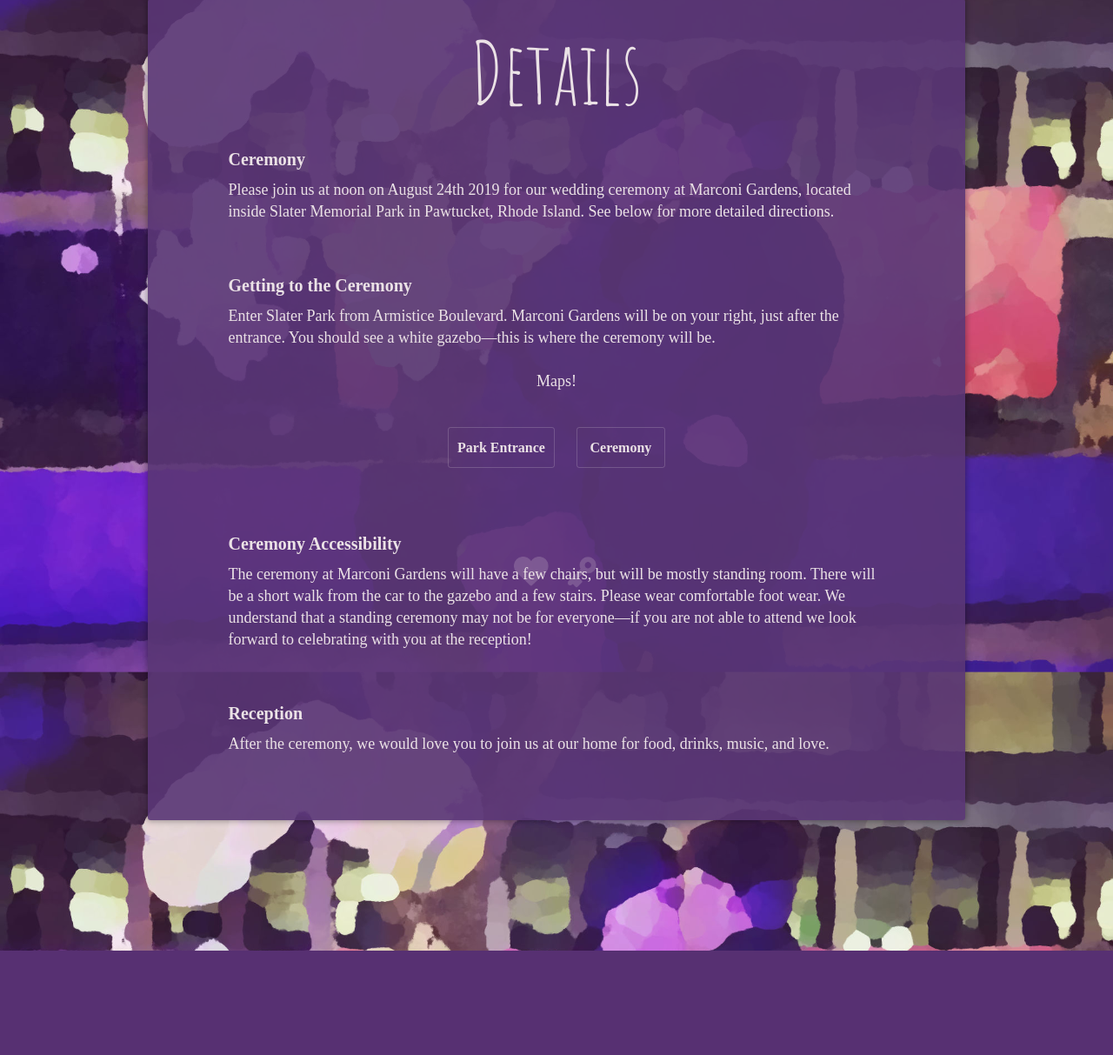
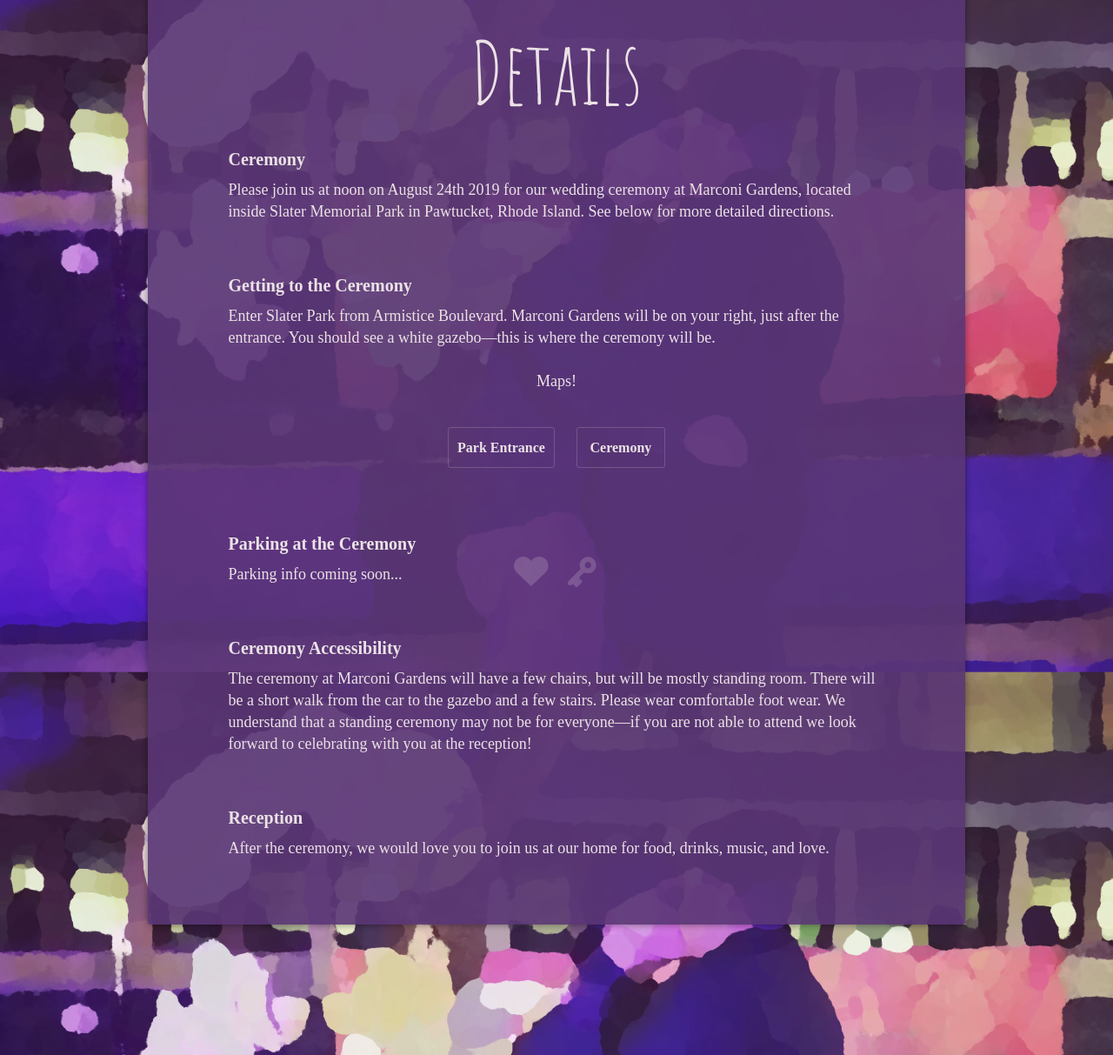
Before and after one commit to bryanchambers/gordonwedding, a Flask app: page /details in a window 1280 px wide. Shown: the part 101-1314 px from the top of the page at 87% size. Before the commit the page ends 1194 px from the top, so only its background shows below. Run offline with Flask 2, Linux system fonts and the light colour scheme; some web fonts are replaced.

Commit message:
Added parking info placeholder

```diff
--- a/templates/details.html
+++ b/templates/details.html
@@ -9,6 +9,7 @@
                 <div class='question'>Ceremony</div>
                 <div class='answer'>Please join us at noon on August 24th 2019 for our wedding ceremony at Marconi Gardens, located inside Slater Memorial Park in Pawtucket, Rhode Island. See below for more detailed directions.</div>
             </div>
+
 
             <div class='item'>
                 <div class='question'>Getting to the Ceremony</div>
@@ -22,10 +23,18 @@
                 </div>
             </div>
 
+
+            <div class='item'>
+                <div class='question'>Parking at the Ceremony</div>
+                <div class='answer'>Parking info coming soon...</div>
+            </div>
+
+
             <div class='item'>
                 <div class='question'>Ceremony Accessibility</div>
                 <div class='answer'>The ceremony at Marconi Gardens will have a few chairs, but will be mostly standing room. There will be a short walk from the car to the gazebo and a few stairs. Please wear comfortable foot wear. We understand that a standing ceremony may not be for everyone&mdash;if you are not able to attend we look forward to celebrating with you at the reception!</div>
             </div>
+
 
             <div class='item'>
                 <div class='question'>Reception</div>
```
